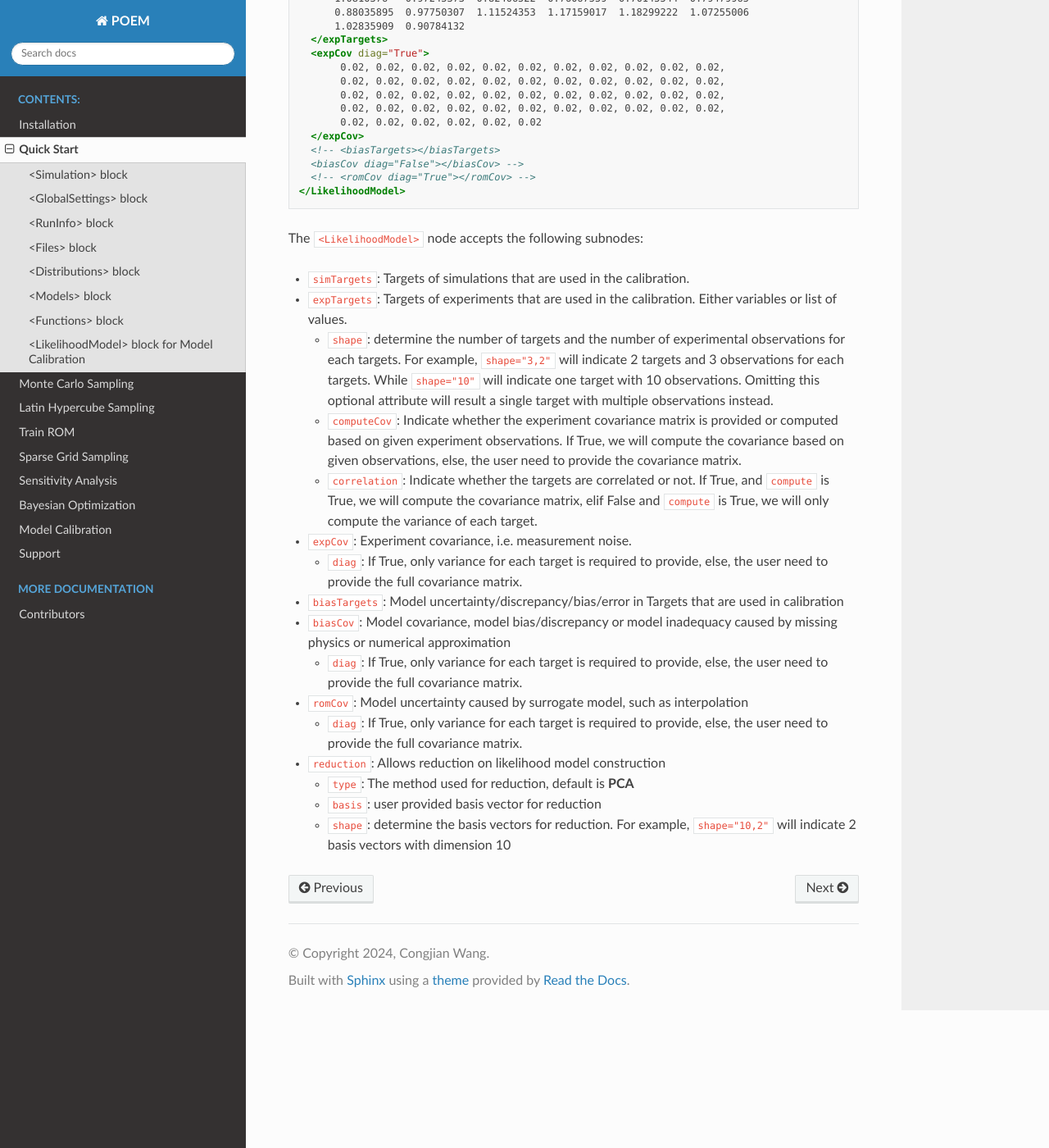
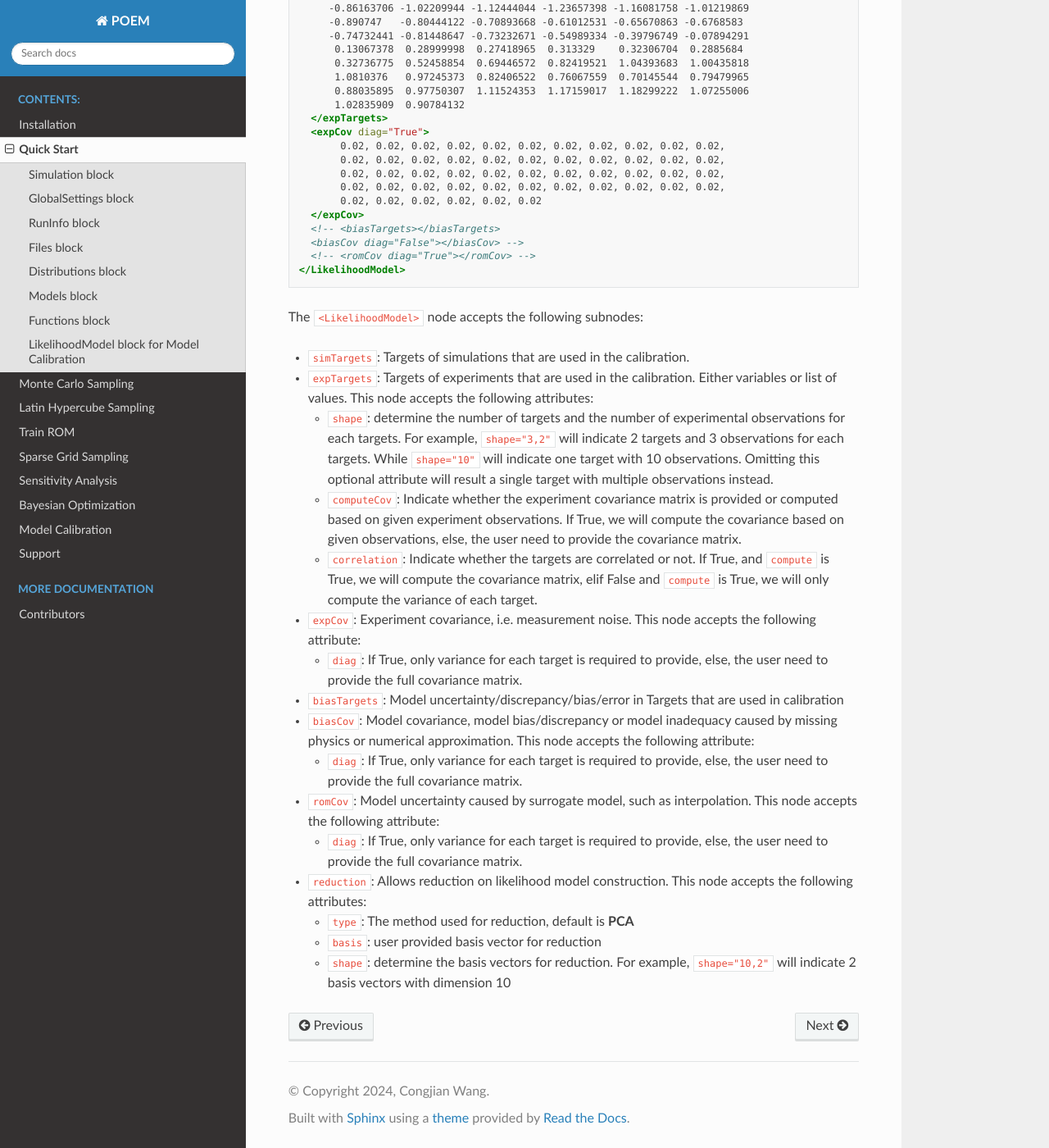
Before and after one commit to idaholab/POEM, a Sphinx documentation site: the page built from doc/source/quickstart.rst, in a window 1280 px wide and 1400 px high, scrolled down 5761 px. Shown: the whole window at 82% size. Built offline with Sphinx 7.4.7 and the Read the Docs theme 2.0.0, drawn with Linux system fonts in a browser that asks for light colours; formulas are drawn with MathJax 3; some of the changed text lies outside the part shown.

Commit message:
update quickstart doc

```diff
--- a/doc/source/quickstart.rst
+++ b/doc/source/quickstart.rst
@@ -84,6 +83,8 @@
     <InitialInputs>0.1, 4.0, -1.0</InitialInputs>
     <PolynomialOrder>3</PolynomialOrder>
   </GlobalSettings>
+
+**In general, this block accepts the following subnodes:**
 
 * Required Nodes
 
@@ -138,6 +139,8 @@
     <batchSize>1</batchSize>
   </RunInfo>
 
+**In general, this block accepts the following subnodes:**
+
 * ``WorkingDir``: specifies the absolute or relative path to a directory that will store all the
   results of the calculations.
 
@@ -145,7 +148,7 @@
 
 * ``JobName``: specifies the name to use for the job when submitting to a pbs queue.
 
-*RunInfo for Cluster Usage*
+**RunInfo for Cluster Usage**
 
 .. code:: xml
 
@@ -224,7 +227,7 @@
 treated as a predefined internal model object.
 
 The specifications of an External Model must be defined within the XML block
-``<ExternalModel>``.
+``<ExternalModel>``. This blocks accepts the following subnodes:
 
 * ``inputs``: Each variable name needs to match a variable used/defined in the external python model.
 
@@ -312,7 +315,7 @@
 
 * ``simTargets``: Targets of simulations that are used in the calibration.
 
-* ``expTargets``: Targets of experiments that are used in the calibration. Either variables or list of values.
+* ``expTargets``: Targets of experiments that are used in the calibration. Either variables or list of values. This node accepts the following attributes:
 
   * ``shape``: determine the number of targets and the number of experimental observations for each targets. For example, ``shape="3,2"`` will indicate 2 targets and 3 observations for each targets. While ``shape="10"`` will indicate one target with 10 observations. Omitting this optional attribute will result a single target with multiple observations instead.
 
@@ -320,21 +323,21 @@
 
   * ``correlation``: Indicate whether the targets are correlated or not. If True, and ``compute`` is True, we will compute the covariance matrix, elif False and ``compute`` is True, we will only compute the variance of each target.
 
-* ``expCov``: Experiment covariance, i.e. measurement noise.
+* ``expCov``: Experiment covariance, i.e. measurement noise. This node accepts the following attribute:
 
   * ``diag``: If True, only variance for each target is required to provide, else, the user need to provide the full covariance matrix.
 
 * ``biasTargets``: Model uncertainty/discrepancy/bias/error in Targets that are used in calibration
 
-* ``biasCov``: Model covariance, model bias/discrepancy or model inadequacy caused by missing physics or numerical approximation
+* ``biasCov``: Model covariance, model bias/discrepancy or model inadequacy caused by missing physics or numerical approximation. This node accepts the following attribute:
 
   * ``diag``: If True, only variance for each target is required to provide, else, the user need to provide the full covariance matrix.
 
-* ``romCov``: Model uncertainty caused by surrogate model, such as interpolation
+* ``romCov``: Model uncertainty caused by surrogate model, such as interpolation. This node accepts the following attribute:
 
   * ``diag``: If True, only variance for each target is required to provide, else, the user need to provide the full covariance matrix.
 
-* ``reduction``: Allows reduction on likelihood model construction
+* ``reduction``: Allows reduction on likelihood model construction. This node accepts the following attributes:
 
   * ``type``: The method used for reduction, default is **PCA**
 
```
Also changed, not shown: other parts of doc/source/quickstart.rst (+17 -18 lines).
